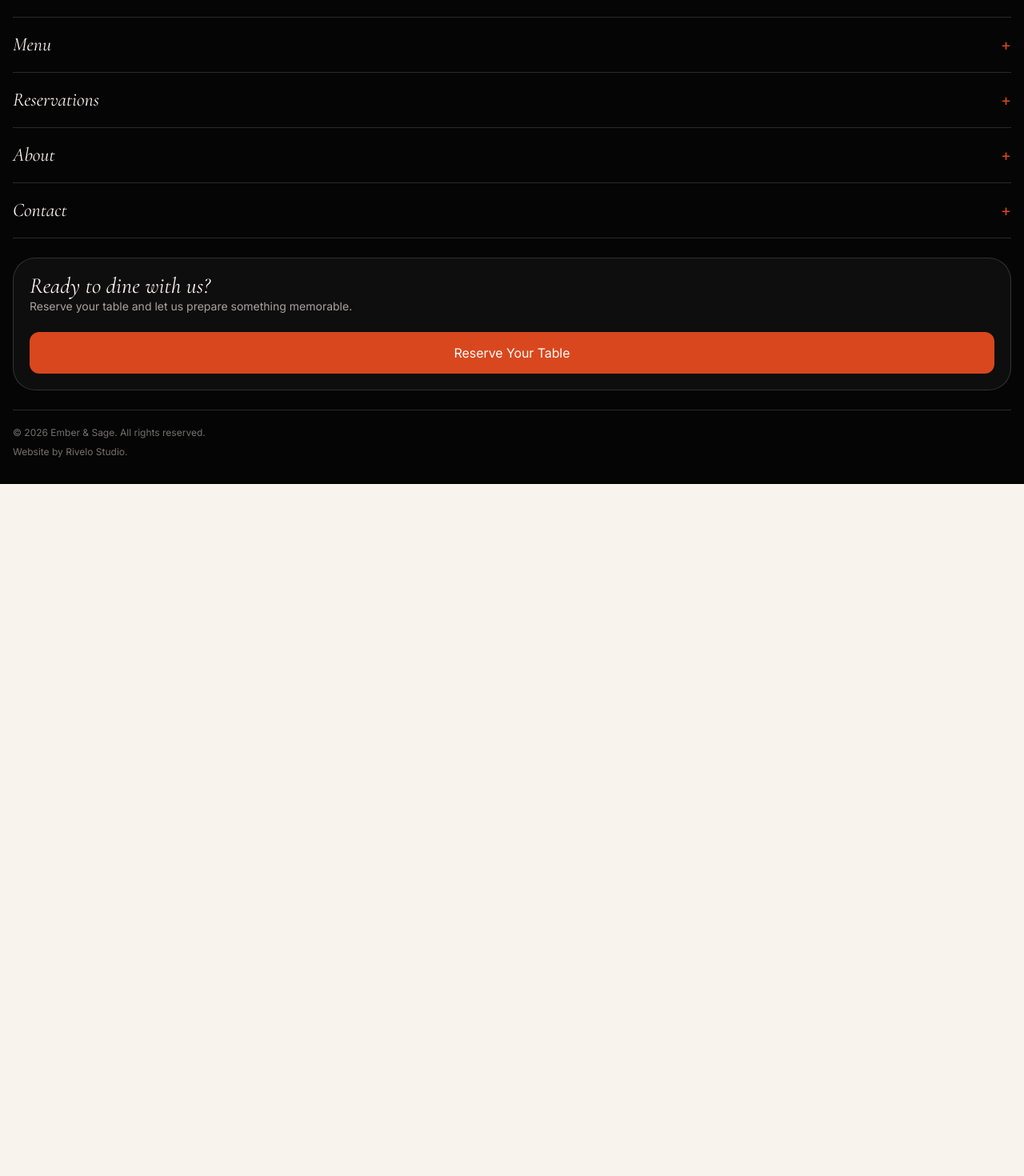
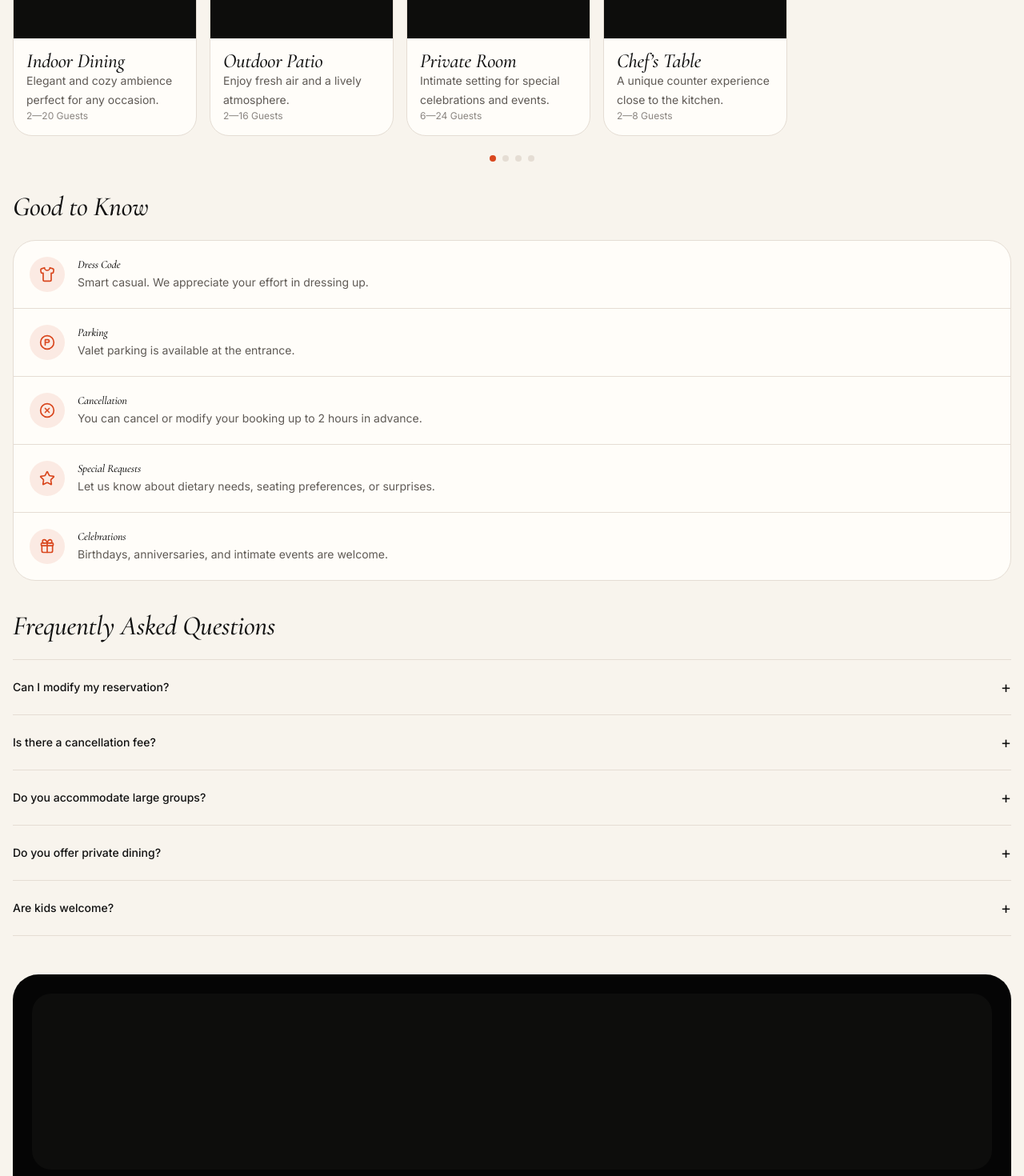
Before and after one commit to Davemafy/Ember-And-Sage, a React (Vite) app: page /reservations in a window 1280 px wide. Shown: the part 1540-3010 px from the top of the page at 80% size. Before the commit the page ends 2145 px from the top, so only its background shows below. Built offline with nearby package versions, Linux system fonts and the light colour scheme.

Commit message:
Update reservation page

```diff
--- a/src/pages/reservations.tsx
+++ b/src/pages/reservations.tsx
@@ -1,5 +1,9 @@
 import Footer from "../components/layout/footer";
+import DiningAreas from "../components/sections/reservations/dining-areas";
 import ReservationBookingCard from "../components/sections/reservations/reservation-booking-card";
+import ReservationContactCTA from "../components/sections/reservations/reservation-contact-cta";
+import ReservationFAQ from "../components/sections/reservations/reservation-faq";
+import ReservationGoodToKnow from "../components/sections/reservations/reservation-good-to-know";
 import ReservationTimes from "../components/sections/reservations/reservation-times";
 import ReservationsHero from "../components/sections/reservations/reservations-hero";
 
@@ -10,6 +14,10 @@ const Reservations = () => {
         <ReservationsHero />
         <ReservationBookingCard />
         <ReservationTimes />
+        <DiningAreas />
+        <ReservationGoodToKnow />
+        <ReservationFAQ />
+        <ReservationContactCTA />
       </main>
 
       <Footer />
```
